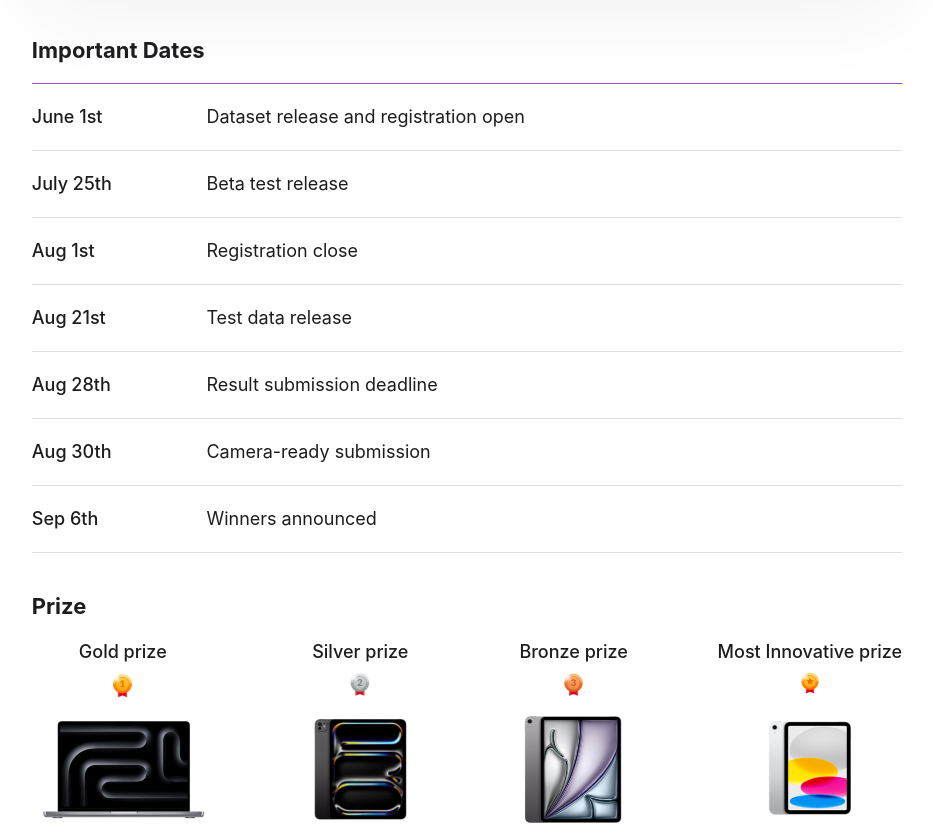
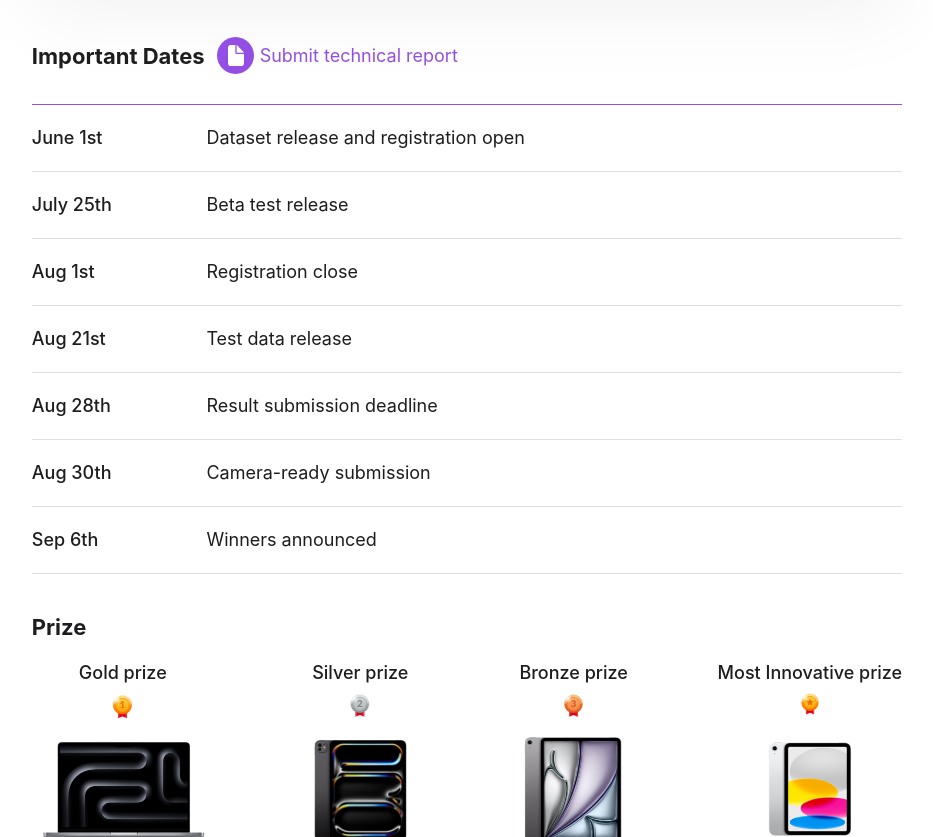
Before and after one commit to vision-based-industrial-inspection/eccv-24, a plain HTML site: page index.html in a window 1280 px wide. Shown: the part 4668-5505 px from the top of the page, without its empty margins (173-1106 px from the left). Drawn offline with Linux system fonts and the light colour scheme.

Commit message:
add submit report link

```diff
--- a/index.html
+++ b/index.html
@@ -212,7 +212,13 @@
             <img class="link-image" src="./images/challenge_link.png" alt="">
             <span>Learn more<img src="./images/arrow_right.svg" alt=""></span>
         </a>
-        <h2>Important Dates</h2>
+        <div class="title-link-wrap">
+            <h2>Important Dates</h2>
+            <a href="https://docs.google.com/forms/d/e/1FAIpQLSchIcpRfUv_a9voHdOiDPf2MgRXSIdlkOxZUv18AxJ0tWaeag/viewform?usp=share_link" target="_blank">
+                <img src="./images/submit.svg" alt="">
+                Submit technical report
+            </a>
+        </div>
         <table class="date-table">
             <thead>
                 <tr>
```
